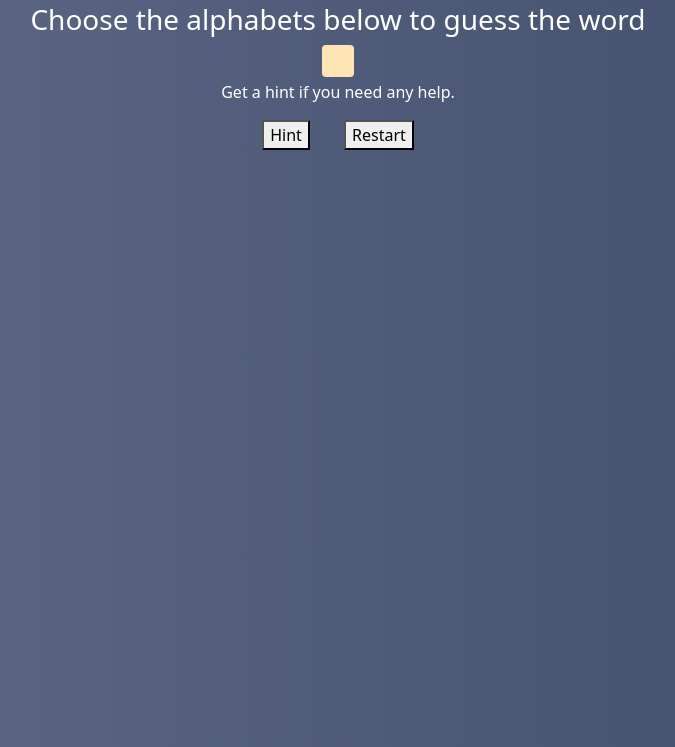
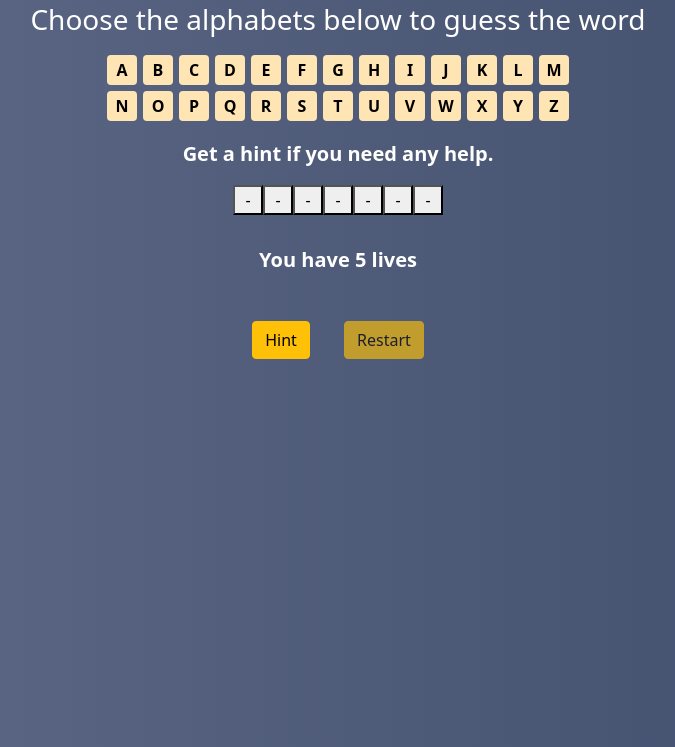
Before and after one commit to AditiJain1401/Hangman-Game, a plain HTML site: page index.html in a window 1280 px wide. Shown: the part 53-800 px from the top of the page, without its empty margins (302-977 px from the left). Drawn offline with nearby package versions, Linux system fonts and the light colour scheme.

Commit message:
Add files via upload

```diff
--- a/index.html
+++ b/index.html
@@ -15,13 +15,16 @@
             <h3>Choose the alphabets below to guess the word</h3>
             <div class="alphabets"></div>
             <p>Get a hint if you need any help.</p>
+            <div class="word"></div>
             <div class="hint"></div>
+            <p id="status">You have 5 lives</p>
             <div class="row-btns-div">
-                <button class="hint-btn" type="button">Hint</button>
-                <button class="restart-btn">Restart</button>
+                <button class="btn btn-warning hint-btn" type="button">Hint</button>
+                <button class="btn btn-warning restart-btn disabled">Restart</button>
             </div>
         </div>
     </center>
 </body>
+<script src="index.js"></script>
 
 </html>
--- a/index.js
+++ b/index.js
@@ -1,24 +1,86 @@
-const wordsArr = [
+   const alphabets = document.querySelector(".alphabets");
+   const gameStatus = document.querySelector("#status");
+   const wordsAndHints = [
        { name: "Giraffe", hint: "tallest animal" },
        { name: "Kiran Bedi", hint: "first woman I.P.S officer" },
        { name: "Washington D.C.", hint: "capital city of U.S.A" },
-    { name: "rupee", hint: "a currency" }
+       { name: "Rupee", hint: "a currency" }
    ]
    let randomWordToGuess = null;
+   let answer = []
+   let remainingLives = 5;
+   const guesses = [];
 
    function getRandomWord() {
-    let index = Math.floor(Math.random() * wordsArr.length)
-    randomWordToGuess = wordsArr[index];
+       let index = Math.floor(Math.random() * wordsAndHints.length)
+       randomWordToGuess = wordsAndHints[index];
+       render();
    }
 
    function displayAlphabets() {
-    const start = "a"
-    const end = "z"
+       const start = "A"
+       const end = "Z"
        let htmlCode = ``
        for (let i = start.charCodeAt(); i <= end.charCodeAt(); i++) {
-        html += String.fromCharCode(i);
+           //console.log(i);
+           let letter = String.fromCharCode(i)
+           htmlCode += `<button class="alphabetBtn" id="${i}" onclick="checkGuess(${i})">${letter}</button>`;
+       }
+       alphabets.innerHTML = htmlCode;
+       getRandomWord();
+   }
+
+   function render() {
+       const guessedLetters = []
+       const displayBlock = document.querySelector(".word");
+       displayBlock.innerHTML = ""
+       answer = randomWordToGuess.name.split("");
+       console.log(answer);
+       for (let letter of answer) {
+           let button = document.createElement("button");
+           button.setAttribute('id', `${letter}`)
+           button.setAttribute('class', 'wordBtn')
+           if (letter == ".") {
+               button.innerText = '.'
+           } else if (letter != " " && guesses.length != 0) {
+               guesses.forEach(element => {
+                   if (element == letter) {
+                       button.innerText = letter;
+                       guessedLetters.push(letter)
+                   }
+               })
+           } else {
+               button.innerText = '-'
+           }
+           displayBlock.appendChild(button);
+       }
+       checkWin(answer, guessedLetters)
+   }
+
+   function checkWin(answer, guessedLetters) {
+       let newArr = answer.filter((element) => element != " " && element != '.')
+       if (newArr.sort().toString() == guessedLetters.sort().toString()) {
+           console.log(newArr, guessedLetters)
+           gameStatus.innerText = "Congratulations! You Won"
        }
    }
 
-function render() {}
+   function checkGuess(charCode) {
+       const btn = document.getElementById(charCode);
+       btn.setAttribute('class', 'disabled');
+
+       if (remainingLives <= 0) {
+           let letter = String.fromCharCode(charCode);
+           let result = answer.find((element) => element == letter || element == letter.toLowerCase());
+           if (result != undefined) {
+               guesses.push(result);
+           } else {
+               remainingLives -= 1;
+               gameStatus.innerText = `You have ${remainingLives} remaining Lives`
+           }
+           render();
+       } else {
+           gameStatus.innerText = "Oops! Better Luck Next Time"
+       }
+   }
    displayAlphabets();
--- a/styles.css
+++ b/styles.css
@@ -3,6 +3,21 @@ body {
     color: white;
     text-align: center;
     margin: top 20px;
+}
+
+p {
+    font-size: 20px;
+    font-weight: bolder;
+}
+
+.word {
+    margin-bottom: 30px;
+}
+
+.wordBtn {
+    height: 30px;
+    width: 30px;
+    padding: 0;
 }
 
 .hint {
@@ -13,6 +28,7 @@ body {
 .hint-btn,
 .restart-btn {
     cursor: pointer;
+    margin-top: 30px;
 }
 
 .restart-btn {
@@ -20,15 +36,23 @@ body {
 }
 
 .alphabets {
-    width: 2rem;
-    height: 2rem;
+    margin: 15px auto;
+    max-width: 470px;
+}
+
+.alphabetBtn {
     background-color: #ffe5b4;
     border: none;
     border-radius: 4px;
     margin: 3px;
     cursor: pointer;
+    font-size: 1rem;
+    color: black;
+    height: 30px;
+    width: 30px;
+    font-weight: bolder;
 }
 
-.alphabets:hover {
+.alphabetBtn:hover {
     background-color: #e75480;
 }
```
Lines whose indentation alone changed are shown as unchanged.
